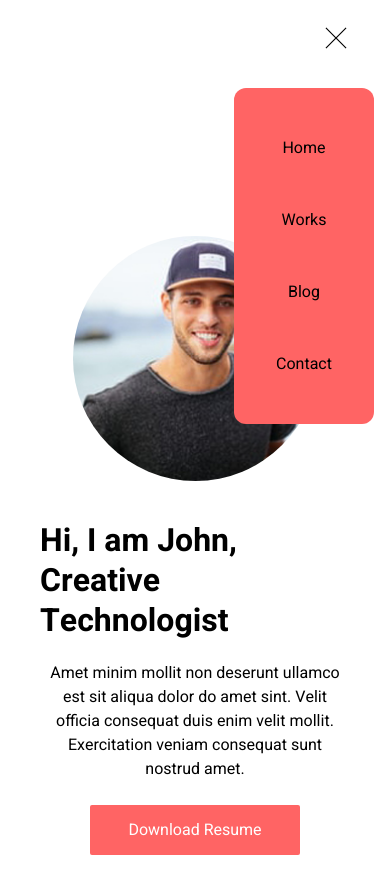
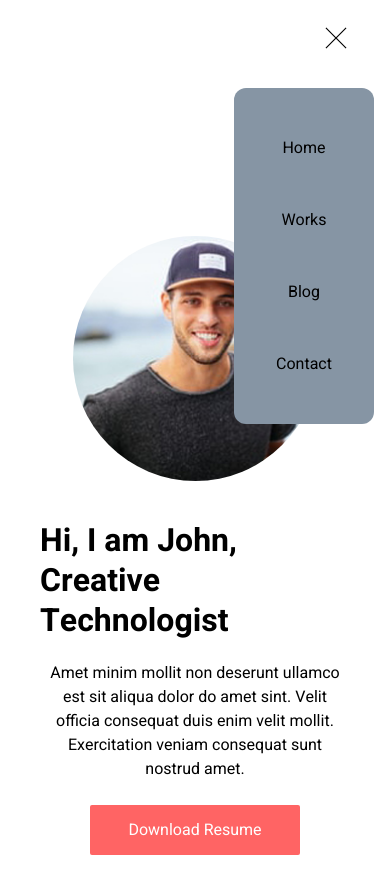
Before and after one commit to NicoC0/portfolio-ui, a React (Vite) app: page / in a window 390 px wide. Both pictures are taken after a click on the picture 336 px from the left and 38 px from the top of the page. Shown: the top 894 px of the page. Built offline with nearby package versions, Linux system fonts and the light colour scheme.

Commit message:
refactor: color changed to the navbar of MB

```diff
--- a/src/components/Navbar.jsx
+++ b/src/components/Navbar.jsx
@@ -29,7 +29,7 @@ const Navbar = () => {
           onClick={() => setToggle((prevState) => !prevState)}
         />
 
-        <div className={`${toggle ? 'flex' : 'hidden'} p-6 bg-buttonColor absolute top-20 right-0 mx-4 my-2 min-w-[140px] rounded-xl justify-center`}>
+        <div className={`${toggle ? 'flex' : 'hidden'} p-6 bg-lightGray absolute top-20 right-0 mx-4 my-2 min-w-[140px] rounded-xl justify-center`}>
           <ul className={`list-none ${styles.flexCenter}  flex-col`}>
             {navLinks.map((link, index) => (
               <li key={link.id}
```
